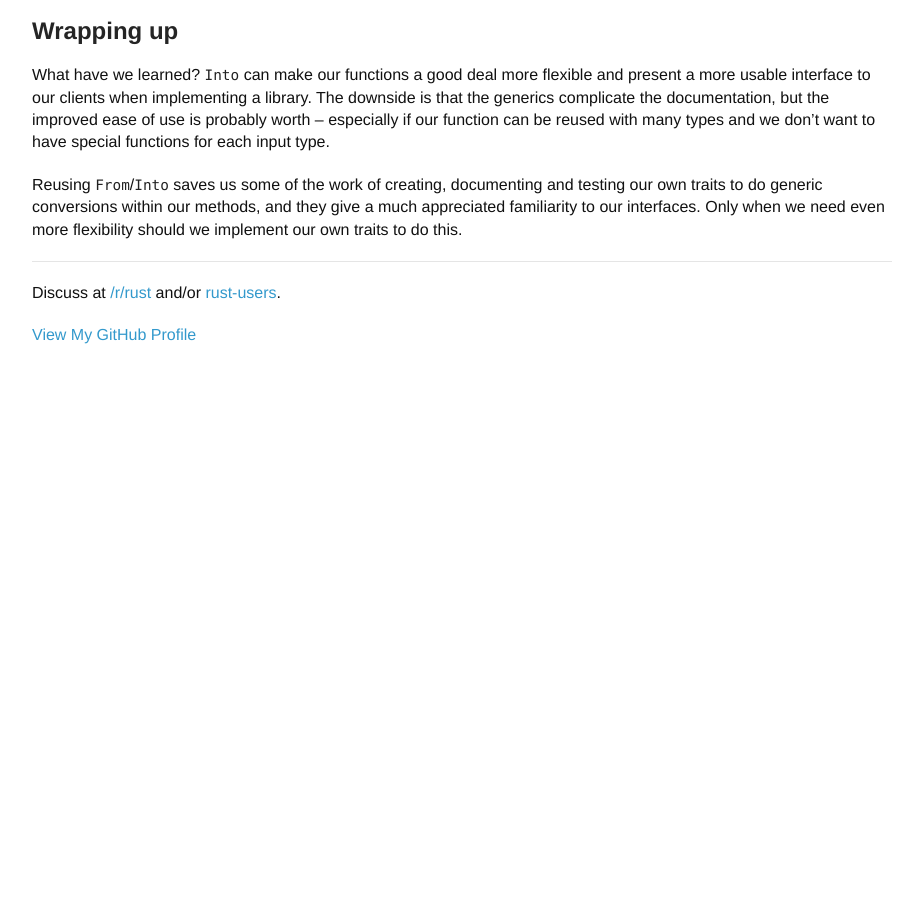
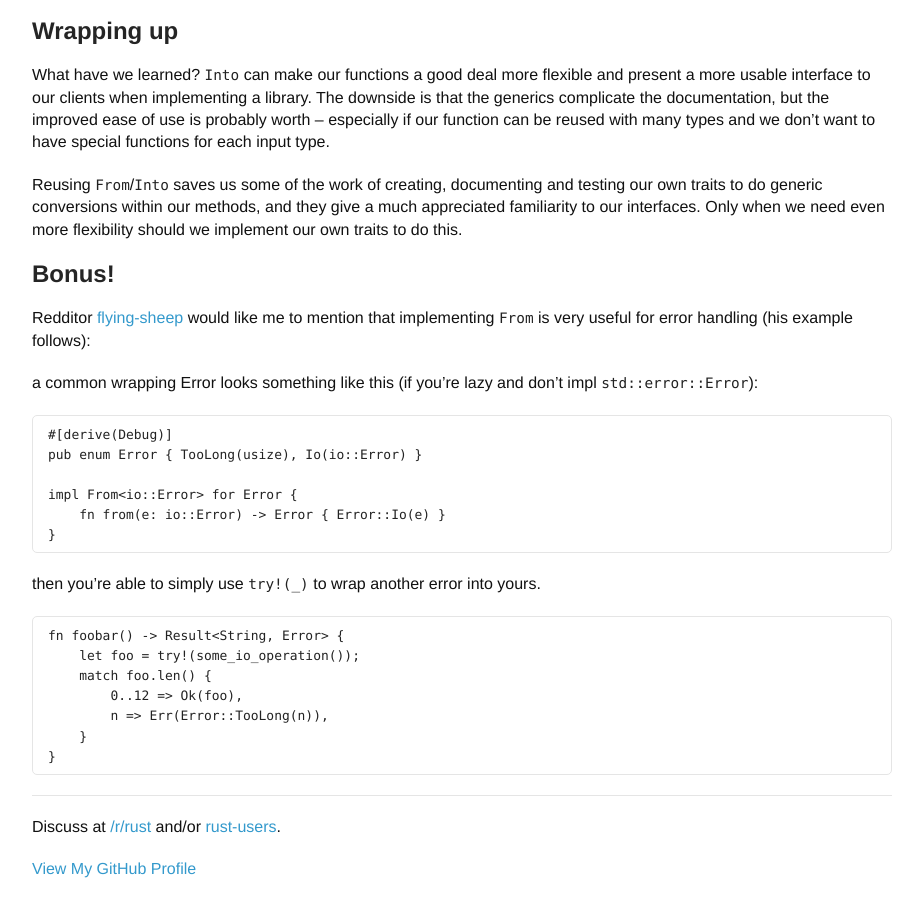
Before and after one commit to llogiq/llogiq.github.io, a Jekyll site: the page built from _posts/2015-11-27-from-into.md, in a window 1280 px wide and 900 px high, scrolled down 2968 px. Shown: the whole window, without its empty margins (178-1101 px from the left). Built offline with Jekyll 4.4.1, drawn with Linux system fonts in a browser that asks for light colours; before the commit the page ends 3393 px from its top, so only the background shows below that.

Commit message:
added flying-sheep's suggestion + link reddit and rust-users

````diff
--- a/_posts/2015-11-27-from-into.md
+++ b/_posts/2015-11-27-from-into.md
@@ -180,7 +180,38 @@ testing our own traits to do generic conversions within our methods, and they
 give a much appreciated familiarity to our interfaces. Only when we need even
 more flexibility should we implement our own traits to do this.
 
+## Bonus!
+
+Redditor [flying-sheep](https://www.reddit.com/user/flying-sheep) would like me
+to mention that implementing `From` is very useful for error handling (his
+example follows):
+
+a common wrapping Error looks something like this (if you’re lazy and don’t
+impl `std::error::Error`):
+
+```
+#[derive(Debug)]
+pub enum Error { TooLong(usize), Io(io::Error) }
+
+impl From<io::Error> for Error {
+    fn from(e: io::Error) -> Error { Error::Io(e) }
+}
+```
+
+then you’re able to simply use `try!(_)` to wrap another error into yours.
+
+```
+fn foobar() -> Result<String, Error> {
+    let foo = try!(some_io_operation());
+    match foo.len() {
+        0..12 => Ok(foo),
+        n => Err(Error::TooLong(n)),
+    }
+}
+```
+
 ----
 
-Discuss at [/r/rust](https://www.reddit.com/r/rust) and/or
-[rust-users](https://users.rust-lang.org).
+Discuss at
+[/r/rust](https://www.reddit.com/r/rust/comments/3ughsf/blog_where_are_you_fromfrom/)
+and/or [rust-users](https://users.rust-lang.org/t/blog-where-are-you-from-from/3794/1).
````
